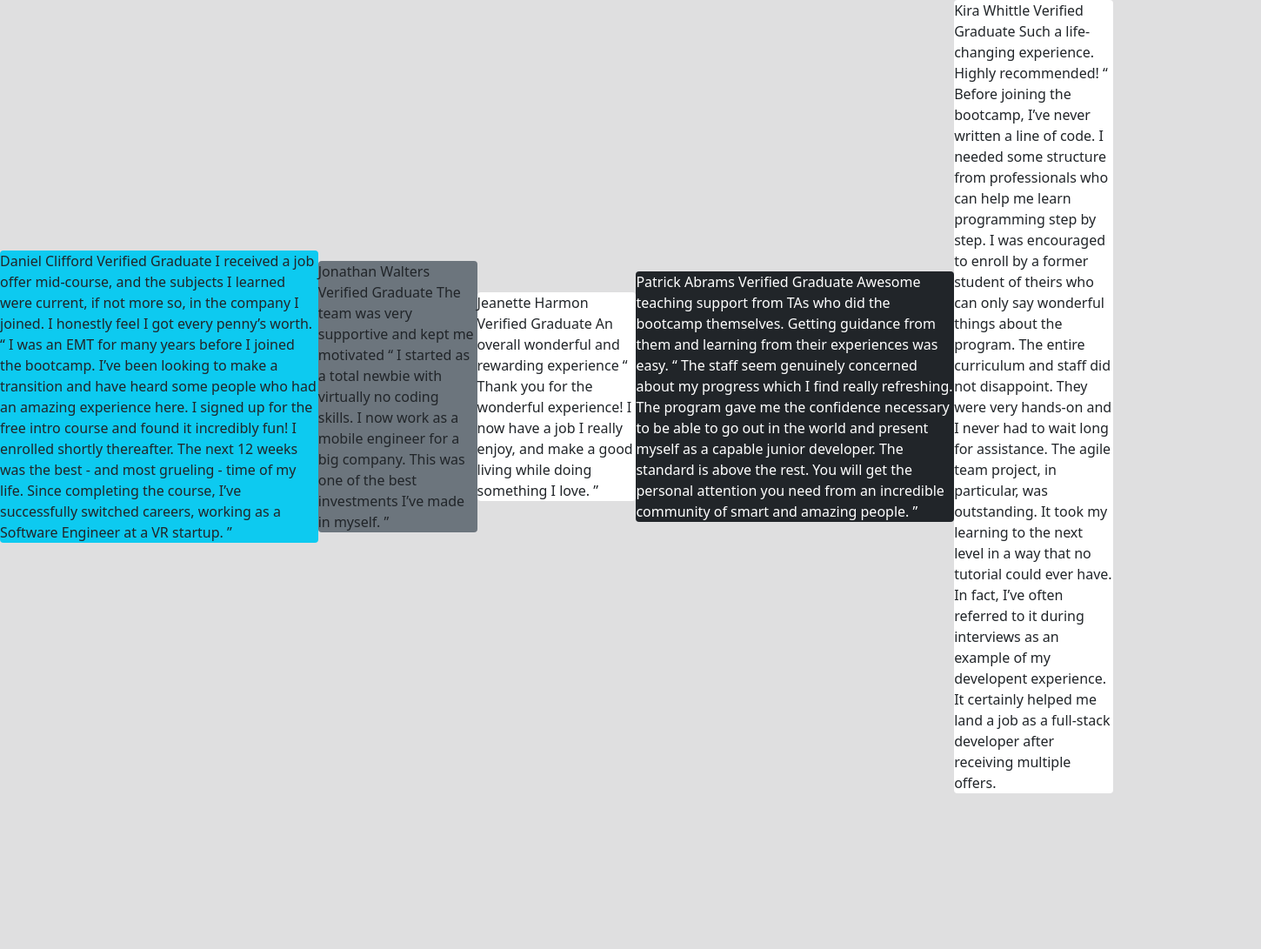
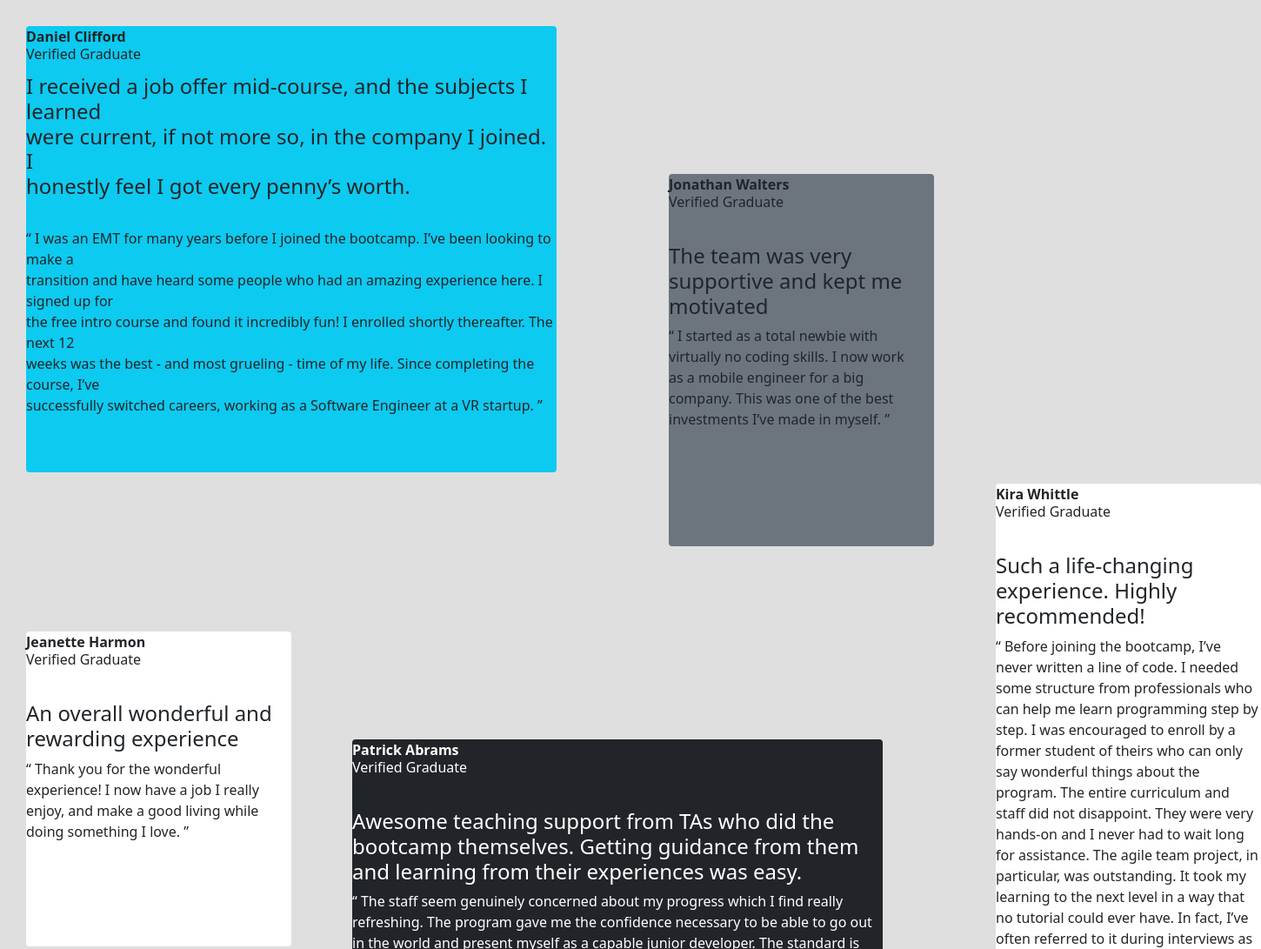
Before and after one commit to Mscourtneybryant/sba326, a website: page index.html in a window 1280 px wide. Shown: the top 1091 px of the page at 87% size, 1450 px wide, since content can reach past the window. Before the commit the page ends 912 px from the top, so only its background shows below. Drawn offline with Linux system fonts and the light colour scheme; files whose address does not match are found by name.

Commit message:
applied relative positioning to the divs to format them according to the layout. bolded some of the text heading for the testimonials

```diff
--- a/index.html
+++ b/index.html
@@ -12,59 +12,137 @@
 
   <style type="text/css">
     body{background: rgb(223, 223, 224) !important;}
+
+    #mainDiv{
+      margin-top: 150px;
+      margin-left: 10px;
+      margin: 30px;
+    }
+
+    #name{
+     font-weight: bold;
+    }
+
+    #fNameLName{
+      display: flex;
+      flex-direction: column;
+    }
+
+    #firstTestimonial{
+      padding-bottom: 65px;
+    }
+
+  #secondTestimonial{
+    position: relative;
+    left: 739px;
+    bottom: 343px;
+    padding-bottom: 134px;
+  }
+
+
+  #thirdTestimonial{
+    position: relative;
+    bottom: 245px;
+    padding-bottom: 120px;
+  }
+
+  #fourthTestimonial{
+    position: relative;
+    bottom: 483px;
+    left: 375px;
+    padding-bottom: 94px;
+  }
+
+  #fifthTestimonial{
+    position: relative;
+    bottom: 1165px;
+    left: 1115px;
+    padding-bottom: 299px;
+  }
+
+  #title{
+    position: relative;
+    bottom: 20px;
+  }
+
+  #quote{
+    position: relative;
+    bottom: 25px;
+  }
+
+  #testimonialText{
+
+    display: flex;
+    flex-direction: column;
+    align-items: center;
+    justify-content: center;
+  }
+
+  #testimonialPara{
+
+  }
     </style>
 
 </head>
 <body>
 
-  <div class="d-flex align-items-center">
-  <div class="bg-info rounded w-50">
+  <!-- creating a div to hold the testimonials that are inside seperate divs-->
+
+  <div id="mainDiv">
+  <div id="firstTestimonial" class="bg-info rounded w-50">
 
 
-  Daniel Clifford
-  Verified Graduate
+  <p id="name">Daniel Clifford</p>
+  <p id="title">Verified Graduate</p>
 
-  I received a job offer mid-course, and the subjects I learned were current, if not more so,
-  in the company I joined. I honestly feel I got every penny’s worth.
+  <div id="testimonialText"> <h4 id="quote">I received a job offer mid-course, and the subjects I learned <br/>
+     were current, if not more so, in the company I joined. I <br/>
+     honestly feel I got every penny’s worth.</h4></div>
 
-  “ I was an EMT for many years before I joined the bootcamp. I’ve been looking to make a
-  transition and have heard some people who had an amazing experience here. I signed up
-  for the free intro course and found it incredibly fun! I enrolled shortly thereafter.
-  The next 12 weeks was the best - and most grueling - time of my life. Since completing
-  the course, I’ve successfully switched careers, working as a Software Engineer at a VR startup. ”
+     <div id="testimonialText">
+
+  “ I was an EMT for many years before I joined the bootcamp. I’ve been looking to make a <br/>
+  transition and have heard some people who had an amazing experience here. I signed up for <br/>
+  the free intro course and found it incredibly fun! I enrolled shortly thereafter. The next 12 <br/>
+  weeks was the best - and most grueling - time of my life. Since completing the course, I’ve <br/>
+  successfully switched careers, working as a Software Engineer at a VR startup. ”
+</div>
 
   </div>
 
 
-<div class="bg-secondary rounded w-25">
-  Jonathan Walters
-  Verified Graduate
+<div id="secondTestimonial" class="bg-secondary rounded w-25">
+  <p id="name">Jonathan Walters<br/></p>
+  <p id="title">Verified Graduate</p>
 
-  The team was very supportive and kept me motivated
+  <h4>The team was very supportive and kept me motivated</h4>
 
-  “ I started as a total newbie with virtually no coding skills. I now work as a mobile engineer
-  for a big company. This was one of the best investments I’ve made in myself. ”
+  “ I started as a total newbie with <br/>
+  virtually no coding skills. I now work <br/>
+  as a mobile engineer for a big <br/>
+  company. This was one of the best investments I’ve made in myself. ”
 
 </div>
 
-<div class="bg-white rounded w-25">
 
-  Jeanette Harmon
-  Verified Graduate
+<div id="thirdTestimonial" class="bg-white rounded w-25">
 
-  An overall wonderful and rewarding experience
+  <p id="name">Jeanette Harmon<br/></p>
+  <p id="title">Verified Graduate</p>
+
+  <h4>An overall wonderful and rewarding experience</h4>
 
   “ Thank you for the wonderful experience! I now have a job I really enjoy, and make a good living
   while doing something I love. ”
 
 </div>
 
-<div class="bg-dark text-white rounded w-50">
-  Patrick Abrams
-  Verified Graduate
+<div id="fourthTestimonial" class="bg-dark text-white rounded w-50">
+  <p id="name">Patrick Abrams<br/></p>
+  <p id="title">Verified Graduate</p>
 
-  Awesome teaching support from TAs who did the bootcamp themselves. Getting guidance from them and
-  learning from their experiences was easy.
+  <h4>Awesome teaching support from TAs who did the bootcamp themselves. Getting guidance from them and
+  learning from their experiences was easy.</h4>
 
   “ The staff seem genuinely concerned about my progress which I find really refreshing. The program
   gave me the confidence necessary to be able to go out in the world and present myself as a capable
@@ -73,12 +151,12 @@
 
 </div>
 
-<div class="bg-white rounded w-25 ">
+<div id="fifthTestimonial" class="bg-white rounded w-25">
 
-  Kira Whittle
-  Verified Graduate
+  <p id="name">Kira Whittle<br/></p>
+  <p id="title">Verified Graduate</p>
 
-  Such a life-changing experience. Highly recommended!
+  <h4>Such a life-changing experience. Highly recommended!</h4>
 
   “ Before joining the bootcamp, I’ve never written a line of code. I needed some structure from
   professionals who can help me learn programming step by step. I was encouraged to enroll by a former
```
